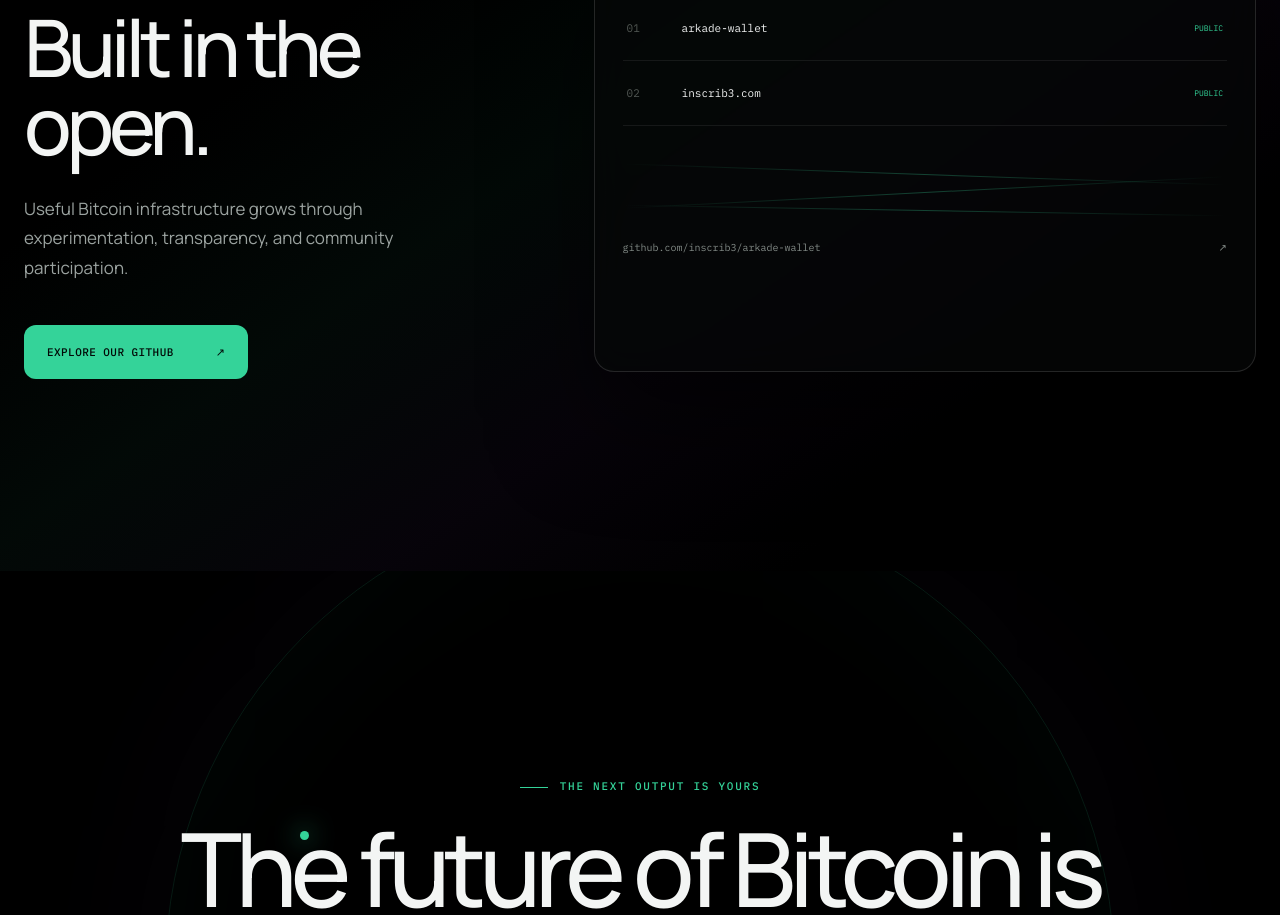
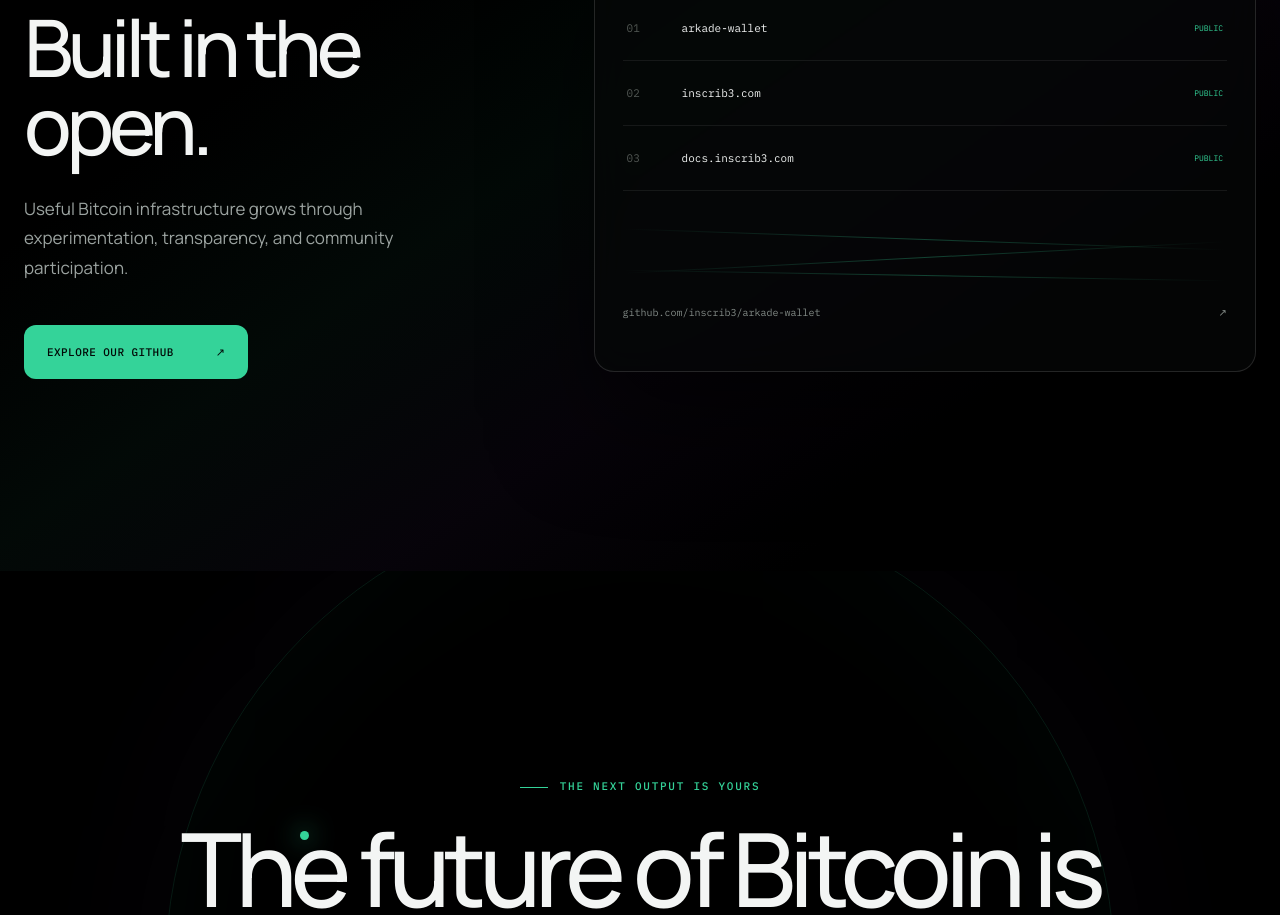
Before and after one commit to inscrib3/inscrib3.com, a React (Create React App) app: page / in a window 1280 px wide. Shown: the part 9800-10715 px from the top of the page. Built offline with nearby package versions, Linux system fonts and the light colour scheme.

Commit message:
feat: add docs to section built in the open

```diff
--- a/src/App.css
+++ b/src/App.css
@@ -1234,6 +1234,8 @@ footer {
 
 .code-line span { color: #525854; }
 .code-line strong { font-weight: 400; }
+.code-line a { transition: color 200ms ease; }
+.code-line a:hover { color: var(--emerald); }
 .code-line em { color: var(--emerald); font-size: 8px; font-style: normal; text-transform: uppercase; }
 
 .code-pulse {
--- a/src/App.tsx
+++ b/src/App.tsx
@@ -8,6 +8,7 @@ const ProgrammableScene = lazy(() => import('./ProgrammableScene'));
 const WALLET_URL = 'https://wallet.inscrib3.com';
 const WALLET_REPOSITORY = 'https://github.com/inscrib3/arkade-wallet';
 const GITHUB_URL = 'https://github.com/inscrib3';
+const DOCS_URL = 'https://docs.inscrib3.com';
 
 class SceneErrorBoundary extends React.Component<React.PropsWithChildren, { failed: boolean }> {
   state = { failed: false };
@@ -446,9 +447,14 @@ function OpenSource() {
             <span>INSCRIB3 / PUBLIC</span>
             <i /><i /><i />
           </div>
-          <div className="code-line"><span>01</span><strong>arkade-wallet</strong><em>public</em></div>
-          <div className="code-line"><span>02</span><strong>inscrib3.com</strong><em>public</em></div>
-          <div className="code-pulse"><i /></div>
+           <div className="code-line"><span>01</span><strong>arkade-wallet</strong><em>public</em></div>
+           <div className="code-line"><span>02</span><strong>inscrib3.com</strong><em>public</em></div>
+           <div className="code-line">
+             <span>03</span>
+             <strong><a href={DOCS_URL} target="_blank" rel="noreferrer">docs.inscrib3.com</a></strong>
+             <em>public</em>
+           </div>
+           <div className="code-pulse"><i /></div>
           <a href={WALLET_REPOSITORY} target="_blank" rel="noreferrer">
             github.com/inscrib3/arkade-wallet <Arrow diagonal />
           </a>
```
Also changed, not shown: 1 other file (tests, documents, lock files or other folders).
